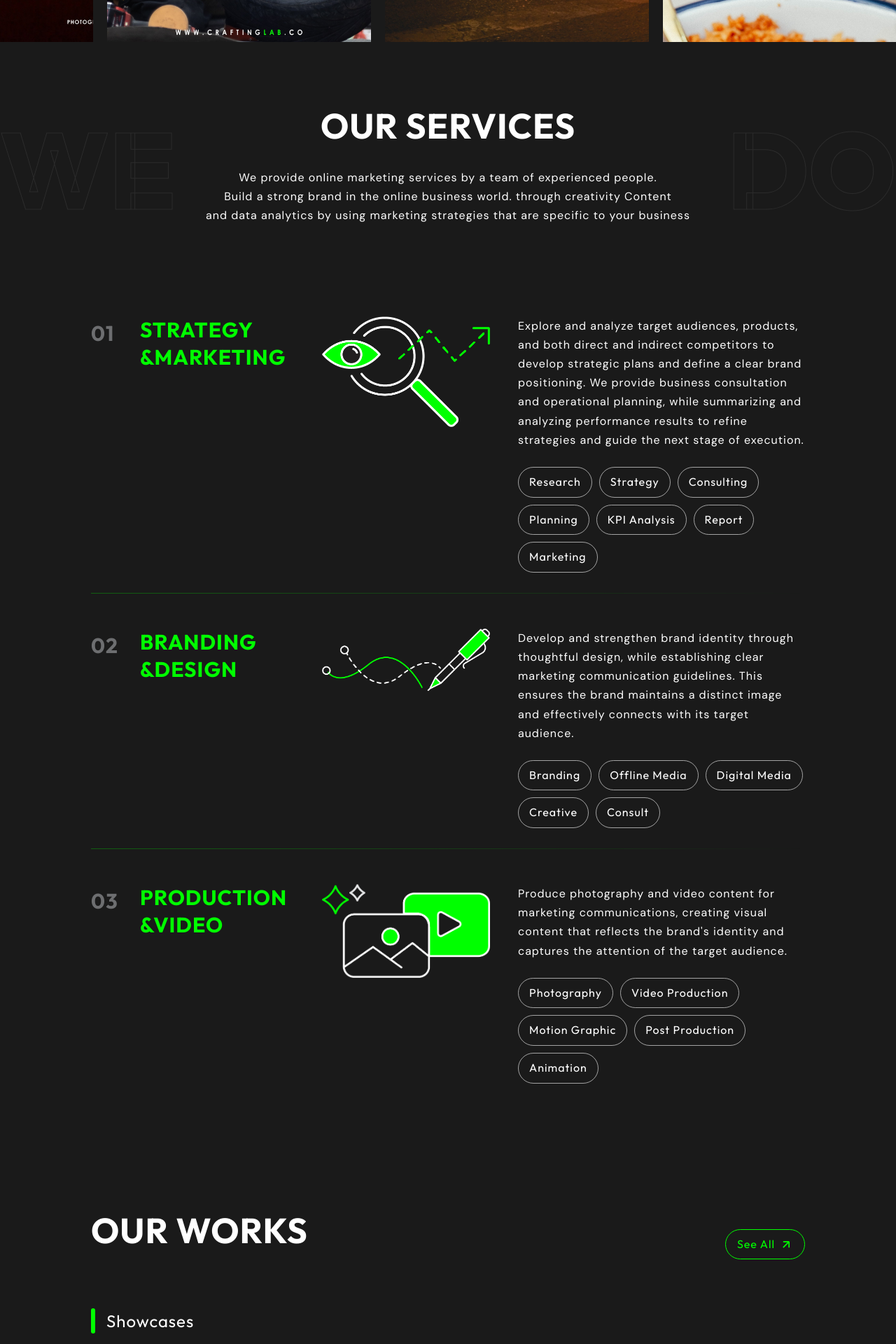
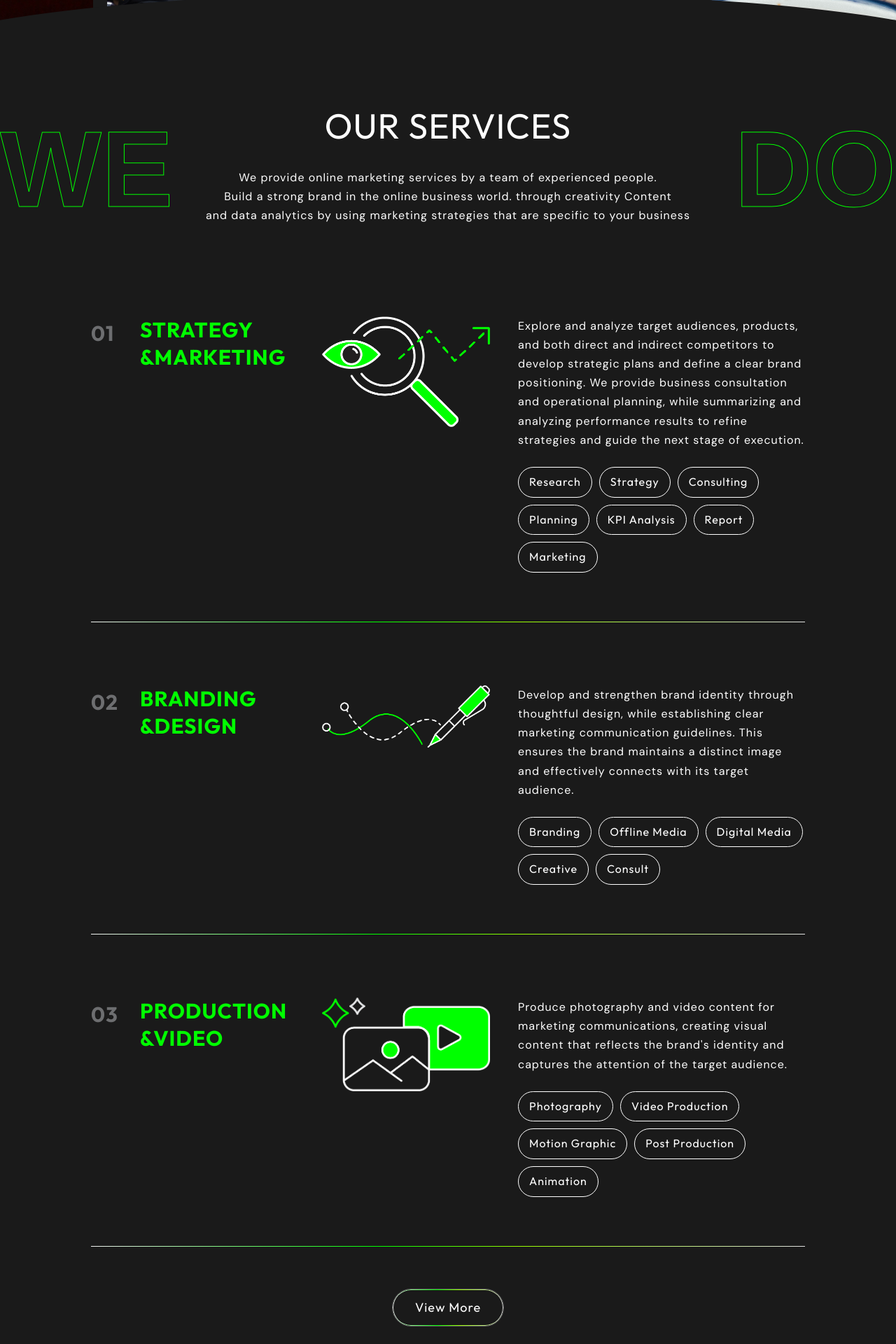
Before and after one commit to rotoon/crafting-new, a Next.js app: page / in a window 1280 px wide. Shown: the part 2560-4480 px from the top of the page at 70% size. Built offline with nearby package versions, Linux system fonts and the light colour scheme; a web font is replaced by a local one.

Commit message:
feat: enhance services section with new animations, responsive styling, and a view more button

```diff
--- a/src/app/globals.css
+++ b/src/app/globals.css
@@ -347,17 +347,17 @@ a {
     position: absolute;
     left: 50%;
     transform: translateX(-50%);
-    width: 120%;
+    width: clamp(110%, 120%, 130%);
     z-index: 2;
     pointer-events: none;
 }
 
 .photo-carousel-ellipse-top {
-    top: -220px;
+    top: clamp(-200px, -8.5vw, -50px);
 }
 
 .photo-carousel-ellipse-bottom {
-    bottom: -220px;
+    bottom: clamp(-200px, -8.5vw, -50px);
     transform: translateX(-50%) scaleY(-1);
 }
 
@@ -405,13 +405,8 @@ a {
         height: 400px;
     }
 
-    .photo-carousel-ellipse-top {
-        top: -140px;
-    }
-
-    .photo-carousel-ellipse-bottom {
-        bottom: -140px;
-    }
+
+
 
     @keyframes photo-scroll {
         0% {
@@ -621,12 +616,12 @@ a {
 
 .services-bg-text {
     position: absolute;
-    font-family: var(--font-heading);
+    font-family: var(--font-pbio), var(--font-heading);
     font-weight: 800;
     font-size: clamp(100px, 12vw, 162px);
     text-transform: uppercase;
     color: transparent;
-    -webkit-text-stroke: 1px rgba(255, 255, 255, 0.08);
+    -webkit-text-stroke: 1px var(--green);
     user-select: none;
     pointer-events: none;
     top: -20px;
@@ -636,12 +631,35 @@ a {
     left: 0;
 }
 
+.services-bg-we.fade-in-left {
+    transform: translateX(-80px);
+    transition:
+        opacity 1.2s ease,
+        transform 1.2s cubic-bezier(0.16, 1, 0.3, 1);
+}
+
+.services-bg-we.fade-in-left.visible {
+    transform: translateX(0);
+}
+
 .services-bg-do {
     right: 0;
 }
 
+.services-bg-do.fade-in-right {
+    transform: translateX(80px);
+    transition:
+        opacity 1.2s ease,
+        transform 1.2s cubic-bezier(0.16, 1, 0.3, 1);
+}
+
+.services-bg-do.fade-in-right.visible {
+    transform: translateX(0);
+}
+
 .services-header-center .section-title {
     margin-bottom: 20px;
+    font-weight: 400;
 }
 
 .services-subtitle {
@@ -669,13 +687,66 @@ a {
     position: relative;
 }
 
+.service-row-wrapper {
+    position: relative;
+}
+
 .service-divider {
+    margin: 2.5rem 0;
+    width: 100%;
+    height: 1px;
+    background: linear-gradient(to right, #F1F1F1 0%, #00FF00 40%, #99FF00 60%, #E1E1E1 100%);
+}
+
+.services-view-more {
+    display: flex;
+    justify-content: center;
+    margin-top: 60px;
+}
+
+.btn-view-more {
+    position: relative;
+    display: inline-flex;
+    align-items: center;
+    justify-content: center;
+    min-width: 127px;
+    padding: 8px 20px;
+    font-family: var(--font-heading);
+    font-size: 16px;
+    font-weight: 400;
+    letter-spacing: 1px;
+    color: rgba(255, 255, 255, 0.5);
+    background: var(--black);
+    border: none;
+    border-radius: 30px;
+    cursor: pointer;
+    transition: all 0.3s ease;
+    z-index: 1;
+}
+
+.btn-view-more::before {
+    content: "";
     position: absolute;
-    bottom: 0;
-    left: 0;
-    right: 0;
-    height: 1px;
-    background: linear-gradient(to right, rgba(0, 255, 0, 0.3), transparent);
+    inset: 0;
+    border-radius: 30px;
+    padding: 1px;
+    background: linear-gradient(to right, #F1F1F1 0%, #00FF00 40%, #99FF00 60%, #E1E1E1 100%);
+    -webkit-mask:
+        linear-gradient(#fff 0 0) content-box,
+        linear-gradient(#fff 0 0);
+    -webkit-mask-composite: xor;
+    mask:
+        linear-gradient(#fff 0 0) content-box,
+        linear-gradient(#fff 0 0);
+    mask-composite: exclude;
+    pointer-events: none;
+    z-index: -1;
+}
+
+.btn-view-more:hover {
+    color: var(--green);
+    font-weight: 700;
+    box-shadow: 0 0 15px rgba(0, 255, 0, 0.6), 0 0 30px rgba(0, 255, 0, 0.3);
 }
 
 .service-number {
@@ -734,7 +805,7 @@ a {
     font-size: 16px;
     letter-spacing: 1px;
     padding: 8px 15px;
-    border: 1px solid rgba(255, 255, 255, 0.6);
+    border: 1px solid var(--white);
     border-radius: 30px;
     white-space: nowrap;
     transition: all 0.3s ease;
@@ -746,8 +817,12 @@ a {
 }
 
 .service-line-decoration {
-    width: 100%;
-    margin: 10px 0;
+    position: absolute;
+    top: 50%;
+    left: 0;
+    right: 0;
+    transform: translateY(-50%);
+    pointer-events: none;
     opacity: 0.3;
 }
 
@@ -1401,6 +1476,19 @@ a {
     transform: translateX(0);
 }
 
+.fade-in-down {
+    opacity: 0;
+    transform: translateY(-30px);
+    transition:
+        opacity 0.8s ease,
+        transform 0.8s ease;
+}
+
+.fade-in-down.visible {
+    opacity: 1;
+    transform: translateY(0);
+}
+
 /* ========================================
    RESPONSIVE
    ======================================== */
--- a/src/components/FadeIn.tsx
+++ b/src/components/FadeIn.tsx
@@ -3,7 +3,7 @@ import { useEffect, useRef, useState } from "react";
 
 type FadeInProps = {
   children: React.ReactNode;
-  direction?: "up" | "left" | "right";
+  direction?: "up" | "down" | "left" | "right";
   delayMs?: number;
   className?: string;
 };
@@ -35,6 +35,7 @@ export default function FadeIn({ children, direction = "up", delayMs = 0, classN
   }, []);
 
   let baseClass = "fade-in";
+  if (direction === "down") baseClass = "fade-in-down";
   if (direction === "left") baseClass = "fade-in-left";
   if (direction === "right") baseClass = "fade-in-right";
 
--- a/src/components/Services.tsx
+++ b/src/components/Services.tsx
@@ -10,6 +10,8 @@ export default function Services() {
       titleTop: "STRATEGY",
       titleBottom: "&MARKETING",
       img: "/assets/services/service-strategy.png",
+      imgWidth: 276,
+      imgHeight: 182,
       desc: "Explore and analyze target audiences, products, and both direct and indirect competitors to develop strategic plans and define a clear brand positioning. We provide business consultation and operational planning, while summarizing and analyzing performance results to refine strategies and guide the next stage of execution.",
       tags: [
         "Research",
@@ -29,6 +31,8 @@ export default function Services() {
       titleTop: "BRANDING",
       titleBottom: "&DESIGN",
       img: "/assets/services/service-branding.png",
+      imgWidth: 337,
+      imgHeight: 125,
       desc: "Develop and strengthen brand identity through thoughtful design, while establishing clear marketing communication guidelines. This ensures the brand maintains a distinct image and effectively connects with its target audience.",
       tags: [
         "Branding",
@@ -46,6 +50,8 @@ export default function Services() {
       titleTop: "PRODUCTION",
       titleBottom: "&VIDEO",
       img: "/assets/services/service-production.png",
+      imgWidth: 271,
+      imgHeight: 152,
       desc: "Produce photography and video content for marketing communications, creating visual content that reflects the brand's identity and captures the attention of the target audience.",
       tags: [
         "Photography",
@@ -54,7 +60,7 @@ export default function Services() {
         "Post Production",
         "Animation",
       ],
-      showDivider: false,
+      showDivider: true,
       hasLinesDecoration: false,
     },
   ];
@@ -62,9 +68,18 @@ export default function Services() {
   return (
     <section className="services-section" id="services">
       <div className="services-header">
-        <span className="services-bg-text services-bg-we">WE</span>
-        <FadeIn delayMs={0} className="services-header-center">
+        <FadeIn
+          direction="left"
+          delayMs={0}
+          className="services-bg-text services-bg-we"
+        >
+          WE
+        </FadeIn>
+        <div className="services-header-center">
+          <FadeIn direction="down" delayMs={100}>
             <h2 className="section-title">OUR SERVICES</h2>
+          </FadeIn>
+          <FadeIn direction="up" delayMs={200}>
             <p className="services-subtitle">
               We provide online marketing services by a team of experienced
               people.
@@ -76,13 +91,24 @@ export default function Services() {
               to your business
             </p>
           </FadeIn>
-        <span className="services-bg-text services-bg-do">DO</span>
+        </div>
+        <FadeIn
+          direction="right"
+          delayMs={0}
+          className="services-bg-text services-bg-do"
+        >
+          DO
+        </FadeIn>
       </div>
 
       <div className="services-content">
         {services.map((svc, idx) => (
-          <div key={svc.id}>
-            <FadeIn delayMs={idx * 150} className="service-row">
+          <div key={svc.id} className="service-row-wrapper">
+            <FadeIn
+              direction="left"
+              delayMs={idx * 150}
+              className="service-row"
+            >
               <div className="service-number">{svc.number}</div>
               <div className="service-title">
                 <span className="green">{svc.titleTop}</span>
@@ -93,8 +119,8 @@ export default function Services() {
                 <Image
                   src={svc.img}
                   alt={`${svc.titleTop} illustration`}
-                  width={280}
-                  height={200}
+                  width={svc.imgWidth}
+                  height={svc.imgHeight}
                 />
               </div>
               <div className="service-details">
@@ -107,10 +133,17 @@ export default function Services() {
                   ))}
                 </div>
               </div>
-              {svc.showDivider && <div className="service-divider"></div>}
             </FadeIn>
+            {svc.showDivider && (
+              <FadeIn direction="right" delayMs={idx * 150 + 100}>
+                <div className="service-divider"></div>
+              </FadeIn>
+            )}
           </div>
         ))}
+        <FadeIn direction="up" delayMs={300} className="services-view-more">
+          <a href="#" className="btn-view-more">View More</a>
+        </FadeIn>
       </div>
     </section>
   );
```
Lines whose indentation alone changed are shown as unchanged.
